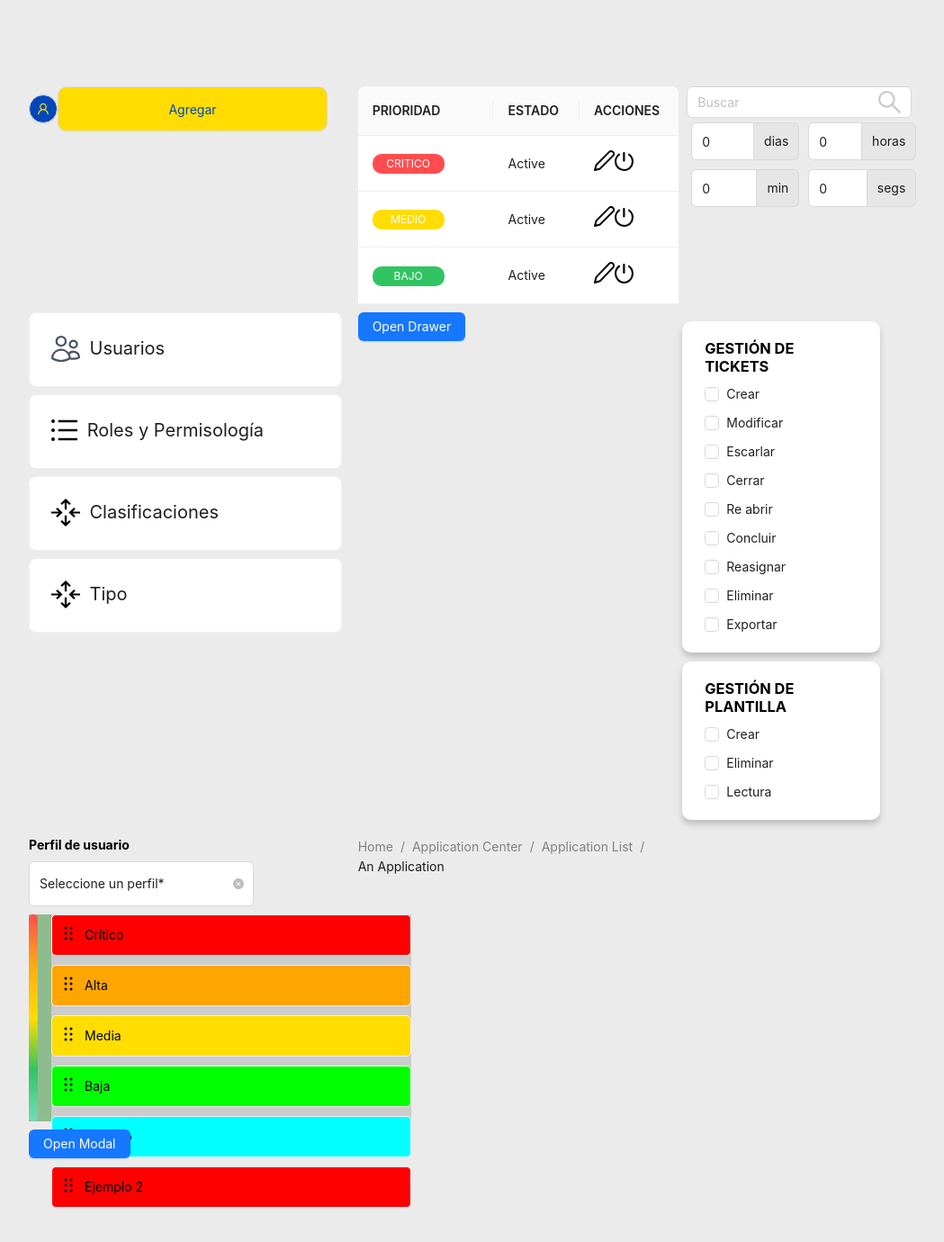
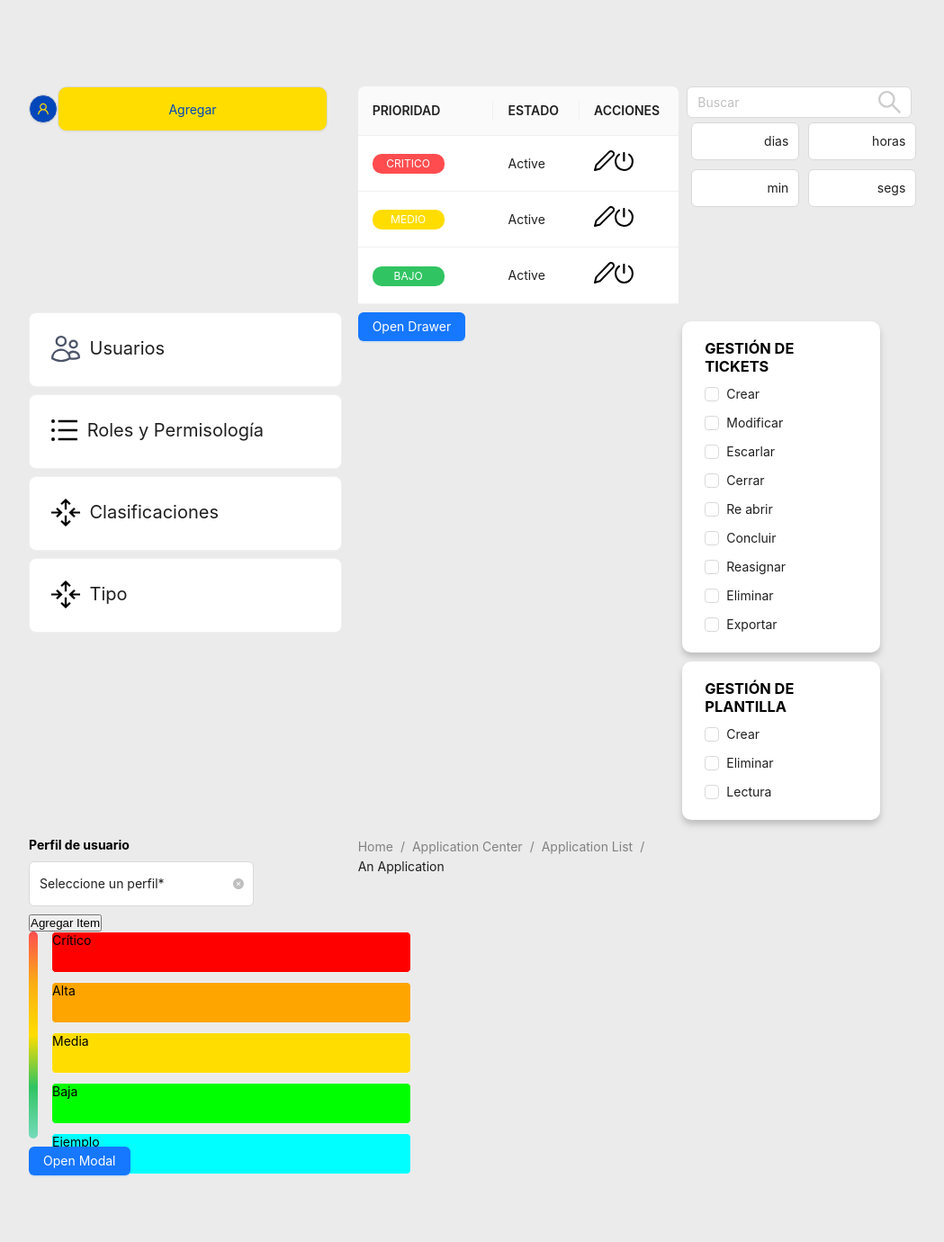
Before and after one commit to andersonNB/UIKITNelumbo, a Next.js app: page / in a window 1280 px wide. Shown: the top 1380 px of the page at 90% size, without its empty margins (64-1113 px from the left). Built offline with nearby package versions, Linux system fonts and the light colour scheme.

Commit message:
FEATURE: Fase beta del DragPicker

```diff
--- a/src/components/globals/ColorPicker/styles.module.scss
+++ b/src/components/globals/ColorPicker/styles.module.scss
@@ -2,9 +2,8 @@
 
 .color-picker-container {
 	display: flex;
-	// -webkit-transform: rotate(90deg);
 	align-items: center;
-	background-color: darkseagreen;
+	// background-color: darkseagreen;
 	flex-direction: row-reverse;
     height:auto;
     justify-content: flex-start;
--- a/src/components/globals/Drag/Index.tsx
+++ b/src/components/globals/Drag/Index.tsx
@@ -1,38 +1,21 @@
-
 import React, { useState } from "react";
-import { DragDropContext, Droppable } from "@hello-pangea/dnd";
-import { ListItemsDrag } from "./ListItemsDrag";
-import { ItemDrag } from "./ItemDrag";
+import { DragDropContext, Droppable, Draggable } from "@hello-pangea/dnd";
 import ColorPicker from "../ColorPicker";
 import styles from './styles.module.scss';
+import { ListItemsDrag } from "./ListItemsDrag";
 
 const reorder = (list, startIndex, endIndex) => {
     const result = Array.from(list);
     const [removed] = result.splice(startIndex, 1);
     result.splice(endIndex, 0, removed);
-
     return result;
 };
-
 
 const QuoteList = React.memo(function QuoteList({ quotes }) {
     return <ListItemsDrag quotes={quotes} />;
 });
 
 export function CustomDragDrop() {
-
-
-    // const getColor = (index) => {
-    //     const colors = [
-    //         '#FF0000', // Red
-    //         '#FFA500', // Orange
-    //         '#FFDD00', // Yellow
-    //         '#00FF00', // Green
-    //         '#00FFFF'  // Cyan
-    //     ];
-    //     return colors[index % colors.length];
-    // };
-
     const colors = [
         '#FF0000', // Red
         '#FFA500', // Orange
@@ -40,20 +23,17 @@ export function CustomDragDrop() {
         '#00FF00', // Green
         '#00FFFF'  // Cyan
     ];
-    const [finalColorSon, setFinalColorSon] = useState();
-    const initial = ['Crítico', 'Alta', 'Media', 'Baja', 'Ejemplo','Ejemplo 2'].map((content, index) => {
-        console.log(content, colors[index % colors.length], index % colors.length, index, colors.length)
+
+    const initial = ['Crítico', 'Alta', 'Media', 'Baja', 'Ejemplo'].map((content, index) => {
         const custom = {
             id: `id-${index}`,
-            content: <ItemDrag content={content} />,
-            color: colors[index % colors.length],
+            content: content,
+            color: colors[index % colors.length] // Assign initial color based on the position
         };
         return custom;
     });
 
     const [state, setState] = useState({ quotes: initial });
-    const [newColor, setNewColor] = useState(0);
-
 
     function onDragEnd(result) {
         if (!result.destination) {
@@ -70,22 +50,69 @@ export function CustomDragDrop() {
             result.destination.index
         );
 
-
         const updatedQuotes = quotes.map((quote, index) => ({
             ...quote,
-            color: colors[index % colors.length] // Update color based on new index
+            color: getColorFromIndex(index) // Update color based on new index
         }));
 
         setState({ quotes: updatedQuotes });
     }
 
-    function handleColorChange(valueColor) {
-        // console.log(valueColor.target.value)
-        setNewColor(Number(valueColor.target.value));
+    function addItem() {
+        console.log(state.quotes.length)
+        const newItem = {
+            id: `id-${state.quotes.length}`,
+            content: `Nuevo Item ${state.quotes.length + 1}`,
+            color: getColorFromIndex(state.quotes.length) // Assign color based on new index
+        };
+
+        const updatedQuotes = [...state.quotes, newItem];
+        setState({ quotes: updatedQuotes });
     }
 
-    // console.log({state});
+    function getColorFromIndex(index, totalItems) {
+        // const value = (index / (state.quotes.length - 1)) * 100;
+        const value = Math.min(100, Math.max(0, (index / (state.quotes.length - 1)) * 100));
+        console.log({value})
+        return getColorFromValue(value);
+    }
+
+    function getColorFromValue(value) {
+        const gradientColors = [
+            { stop: 0, color: '#FF0000' },
+            { stop: 25, color: '#FFA500' },
+            { stop: 50, color: '#FFDD00' },
+            { stop: 75, color: '#00FF00' },
+            { stop: 100, color: '#00FFFF' },
+        ];
+
+        let color = '';
+        for (let i = 0; i < gradientColors.length - 1; i++) {
+            const current = gradientColors[i];
+            const next = gradientColors[i + 1];
+            if (value >= current.stop && value <= next.stop) {
+                const range = next.stop - current.stop;
+                const position = (value - current.stop) / range;
+                color = interpolateColor(current.color, next.color, position);
+                break;
+            }
+        }
+        return color;
+    }
+
+    function interpolateColor(color1, color2, factor) {
+        const result = color1.slice(1).match(/.{2}/g).map((hex, i) => {
+            const color1Val = parseInt(hex, 16);
+            const color2Val = parseInt(color2.slice(1).match(/.{2}/g)[i], 16);
+            const val = Math.round(color1Val + factor * (color2Val - color1Val)).toString(16);
+            return val.padStart(2, '0');
+        }).join('');
+        return `#${result}`;
+    }
+
     return (
+        <div>
+            <button onClick={addItem}>Agregar Item</button>
             <DragDropContext onDragEnd={onDragEnd}>
                 <Droppable droppableId="list">
                     {provided => (
@@ -93,13 +120,15 @@ export function CustomDragDrop() {
                             className={styles['main-container']}
                             ref={provided.innerRef}
                             {...provided.droppableProps}
-                        style={{  height: 'auto !important', background:'#ccc' }}>
-                        <ColorPicker onChange={handleColorChange} newColor={newColor} setFinalColorSon={setFinalColorSon} />
+                            style={{ height: 'auto !important' }}
+                        >
+                            <ColorPicker onChange={() => {}} newColor={0} setFinalColorSon={() => {}} />
                             <QuoteList quotes={state.quotes} />
                             {provided.placeholder}
                         </div>
                     )}
                 </Droppable>
             </DragDropContext>
+        </div>
     );
 }
--- a/src/components/globals/InputNumber/index.tsx
+++ b/src/components/globals/InputNumber/index.tsx
@@ -1,10 +1,10 @@
 'use client'
 import React from 'react'
-import { InputNumber } from 'antd'
+import { Input, InputNumber } from 'antd'
 import styles from './styles.module.scss';
 
 export const CustomInputNumber = ({suffix ='dias'}) => {
   return (
-    <InputNumber  addonAfter={suffix}  className={styles['ant-input-number-input-wrap']} defaultValue={0} />
+    <InputNumber  suffix={suffix}  className={styles['ant-input-number-input-wrap']}  />
   )
 }
--- a/src/components/globals/InputNumber/styles.module.scss
+++ b/src/components/globals/InputNumber/styles.module.scss
@@ -3,10 +3,15 @@
 	width: 120px;
 	margin: 5px;
 
-    input{
-        height: 40px !important;
+	:where(.css-dev-only-do-not-override-3rel02).ant-input-number-group-wrapper-outlined .ant-input-number-group-addon {
+        background: rgba(0, 0, 0, 0.02);
+        border: 1px solid #e40c0c;
     }
-    .ant-input-number-group-wrapper-outlined{
-        background-color: 'salmon' !important;
-    }
+	input {
+		height: 40px !important;
+	}
 }
+
+// .ant-input-number-group-wrapper-outlined .ant-input-number-group-addon {
+
+// }
--- a/src/components/user/Modal/Index.tsx
+++ b/src/components/user/Modal/Index.tsx
@@ -38,6 +38,7 @@ const CustomModal: React.FC = () => {
         styles={propsStyleModal}
         width={400}
         onCancel={handleCancel}
+        centered={true}
       >
         <Row gutter={[9, 30]}>
           <Col span={24}>
```
Lines whose indentation alone changed are shown as unchanged.
